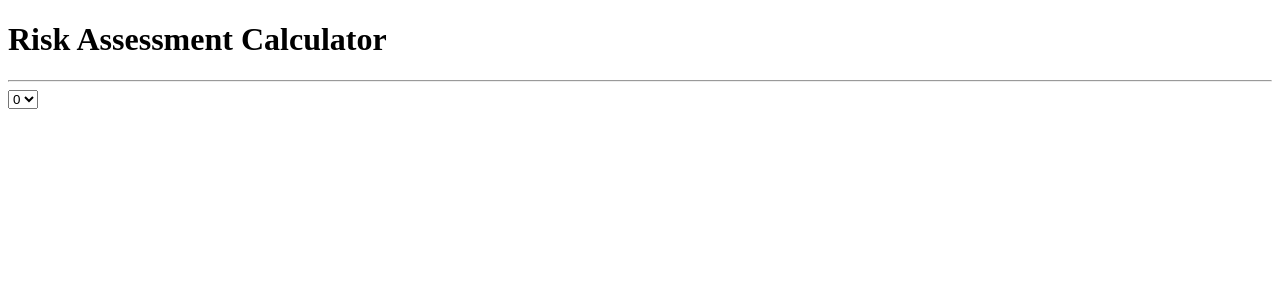
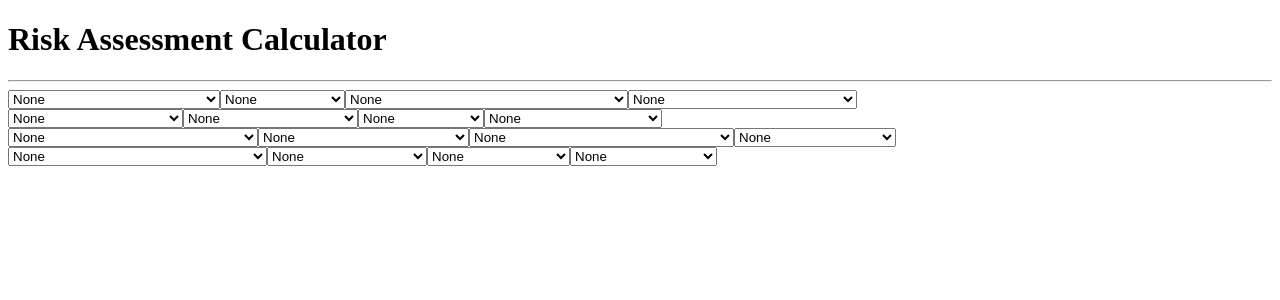
Before and after one commit to rajasoun/tdd-ts-jest-risk-calculator, a Next.js app: page / in a window 1280 px wide. Shown: the top 300 px of the page. Built offline with nearby package versions, Linux system fonts and the light colour scheme.

Commit message:
build: add test case for all 16 select menus

```diff
--- a/src/pages/index.tsx
+++ b/src/pages/index.tsx
@@ -1,6 +1,16 @@
 import Head from 'next/head';
+import { GetStaticProps } from 'next'
+import data from '../data/risk-calculator.json';
 
-const Index = () => {
+export const getStaticProps: GetStaticProps = async (context) => {
+    return {
+        props: {
+            data: data
+        }
+    }
+}
+
+const Index = ({data}: any) => {
     return (
         <>
             <Head>
@@ -8,11 +18,28 @@ const Index = () => {
             </Head>
             <h1 data-testid="header">Risk Assessment Calculator</h1>
             <hr />
-            <select  data-testid="0">
-                <option value="0">0</option>
-                <option value="1">1</option>
-                <option value="2">2</option>
-            </select>
+            {
+                data.data.map((ele: any, index: number) => (
+                    <div key={`RAC_${index}`}>
+                    {
+                        ele.select.map((data: any) => (
+                            <select key={data.id} data-testid={data.id} name={data.name}>
+                                {
+                                    data.options.map((option: any, i: any) => (
+                                        <option
+                                            key={`${data.name}__${i}`}
+                                            value={option.value}
+                                        >
+                                            {option.name}
+                                        </option>
+                                    ))
+                                }
+                            </select>
+                        ))
+                    }
+                    </div>
+                ))
+            }
         </>
     )
 }
```
Also changed, not shown: 1 other file (tests, documents, lock files or other folders).
